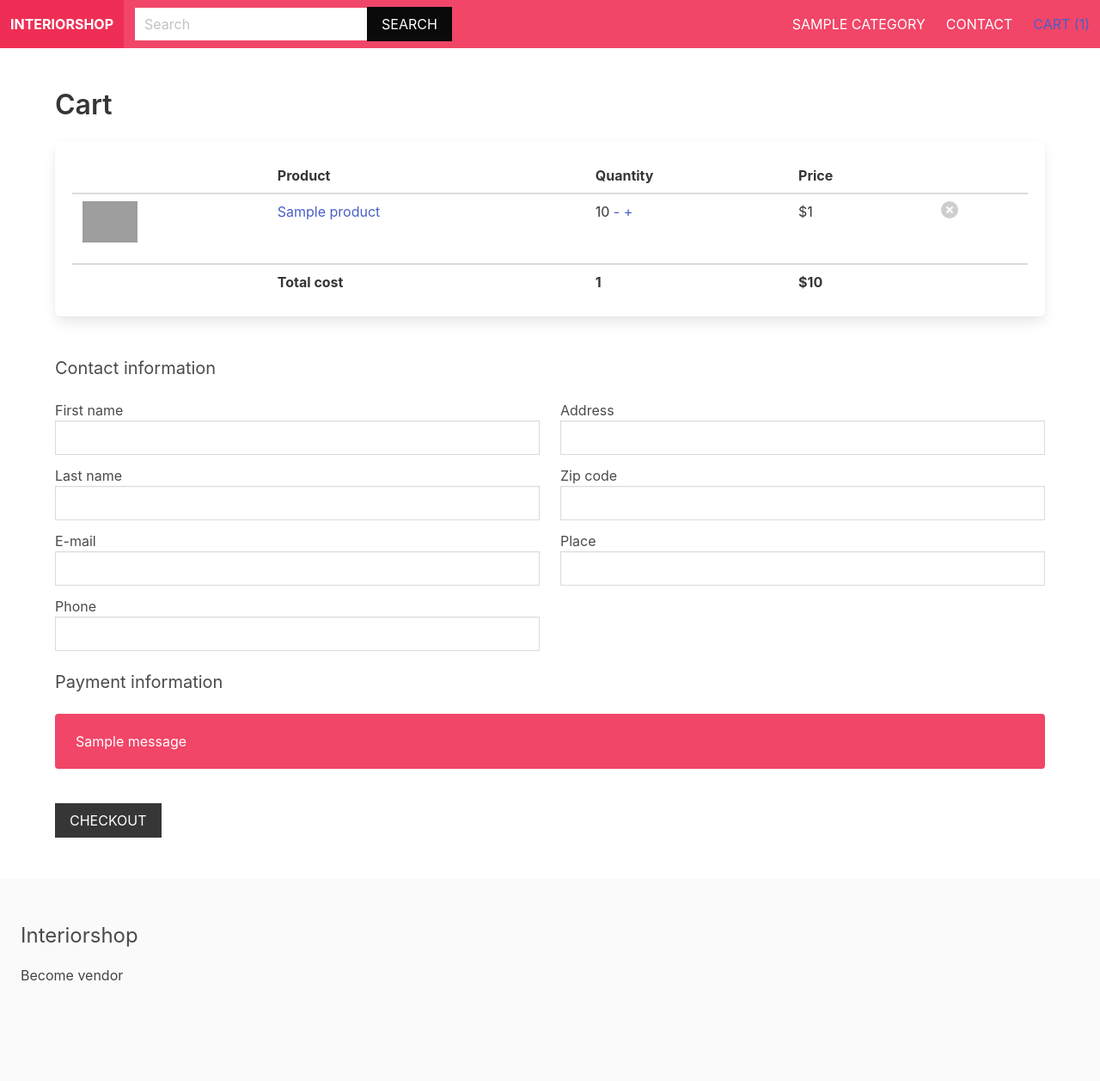
After one commit to AlexanderHiliou/e-commerce, a Django app: template apps/cart/templates/cart/cart.html in a window 1280 px wide. The commit adds this page. Shown: the whole page at 86% size. Run offline with Django 3.2, Linux system fonts and the light colour scheme; the template is opened without the code that fills it: most values are stand-ins (such as "Sample title", 1, 10 or a date in 2020); one stand-in notice (Sample message) is shown; grey boxes are pictures that could not be loaded.

Commit message:
view and template for cart

```diff
--- /dev/null
+++ b/apps/cart/context_processors.py
@@ -0,0 +1,5 @@
+from .cart import Cart
+
+
+def cart(request):
+    return {'cart': Cart(request)}
--- /dev/null
+++ b/apps/cart/templates/cart/cart.html
@@ -0,0 +1,161 @@
+{% extends 'core/base.html' %}
+
+{% block title %}Cart{% endblock %}
+
+{% block content %}
+    <h1 class="title">Cart</h1>
+
+    {% if cart %}
+        <div class="box mb-6">
+            <div class="table">
+                <table class="table is-fullwidth is-striped">
+                    <thead>
+                        <th></th>
+                        <th>Product</th>
+                        <th>Quantity</th>
+                        <th>Price</th>
+                        <th></th>
+                    </thead>
+
+                    <tbody>
+                        {% for item in cart %}
+                            <tr>
+                                <td>
+                                    <figure class="image is-64x64">
+                                        <img src="{{ item.product.get_tumbnail}}">
+                                    </figure>
+                                </td>
+                                <td>
+                                    <a href="{% url 'product' item.product.category.slug item.product.slug %}">{{ item.product.title }}</a>
+                                </td>
+                                <td>
+                                    {{ item.quantity }}
+
+                                    <a href="?change_quantity={{ item.id }}&quantity=-1">-</a>
+                                    <a href="?change_quantity={{ item.id }}&quantity=1">+</a>
+                                </td>
+                                <td>${{ item.total_price }}</td>
+                                <td><a href="?remove_from_cart={{ item.id }}" class="delete">Remove</a></td>
+                            </tr>
+                        {% endfor %}
+                    </tbody>
+
+                    <tfoot>
+                        <tr>
+                            <td></td>
+                            <td><strong>Total cost</strong></td>
+                            <td><strong>{{ cart|length}}</strong></td>
+                            <td colspan="2"><strong>${{ cart.get_total_cost }}</strong></td>
+                        </tr>
+                    </tfoot>
+                </table>
+            </div>
+        </div>
+
+        <h2 class="subtitle">Contact information</h2>
+
+        <form method="post" action="." id="payment-form">
+            {% csrf_token %}
+
+            {% if form.non_field_errors %}
+                <div class="notification is-danger">
+                    {{ form.non_field_errors}}
+                </div>
+            {% endif %}
+
+            {% if form.errors %}
+                <div class="notification is-danger">
+                    <ul>
+                        {% for field in form %}
+                            {% for error in field.errors %}
+                                <li><strong>{{ field.label }}: </strong>{{ error }}</li>
+                            {% endfor %}
+                        {% endfor %}
+                    </ul>
+                </div>
+            {% endif %}
+
+            <div class="columns">
+                <div class="column is-6">
+                    <div class="field">
+                        <label>First name</label>
+
+                        <div class="control">
+                            <input class="input" type="text" name="first_name">
+                        </div>
+                    </div>
+
+                    <div class="field">
+                        <label>Last name</label>
+
+                        <div class="control">
+                            <input class="input" type="text" name="last_name">
+                        </div>
+                    </div>
+
+                    <div class="field">
+                        <label>E-mail</label>
+
+                        <div class="control">
+                            <input class="input" type="email" name="email">
+                        </div>
+                    </div>
+
+                    <div class="field">
+                        <label>Phone</label>
+
+                        <div class="control">
+                            <input class="input" type="text" name="phone">
+                        </div>
+                    </div>
+                </div>
+
+                <div class="column is-6">
+                    <div class="field">
+                        <label>Address</label>
+
+                        <div class="control">
+                            <input class="input" type="text" name="address">
+                        </div>
+                    </div>
+
+                    <div class="field">
+                        <label>Zip code</label>
+
+                        <div class="control">
+                            <input class="input" type="text" name="zipcode">
+                        </div>
+                    </div>
+
+                    <div class="field">
+                        <label>Place</label>
+
+                        <div class="control">
+                            <input class="input" type="text" name="place">
+                        </div>
+                    </div>
+                </div>
+            </div>
+
+            <h2 class="subtitle">Payment information</h2>
+
+            <div id="card-element">
+                <!-- A Stripe Element will be inserted here -->
+            </div>
+
+            {% if messages %}
+                {% for message in messages %}
+                    <div class="notification is-danger">{{ message }}</div>
+                {% endfor %}
+            {% endif %}
+
+            <div class="field">
+                <div class="control">
+                    <button class="button is-dark mt-4 is-uppercase">Checkout</button>
+                </div>
+            </div>
+        </div>
+    {% else %}
+        <p>You don't have any products in your cart!</p>
+    {% endif %}
+{% endblock %}
--- a/apps/cart/urls.py
+++ b/apps/cart/urls.py
@@ -0,0 +1,6 @@
+from django.urls import path
+from .views import cart_detail
+
+urlpatterns = [
+    path('', cart_detail, name='cart'),
+]
--- a/apps/cart/views.py
+++ b/apps/cart/views.py
@@ -1,3 +1,5 @@
 from django.shortcuts import render
 
-# Create your views here.
+
+def cart_detail(request):
+    return render(request, 'cart/cart.html')
--- a/apps/core/templates/core/base.html
+++ b/apps/core/templates/core/base.html
@@ -40,6 +40,11 @@
                     <a href="{% url 'category' category.slug %}" class="navbar-item">{{ category.title }}</a>
                 {% endfor %}
                 <a href="{% url 'contact' %}" class="navbar-item">Contact</a>
+                <div class="navbar-item">
+                    <a href="{% url 'cart' %}" clas="button is-dark">Cart {% if cart %} ({{ cart|length }}) {% endif %}</a>
+                </div>
+
+                </div>
             </div>
         </div>
     </nav>
--- a/eccom_shop/settings.py
+++ b/eccom_shop/settings.py
@@ -78,6 +78,7 @@ TEMPLATES = [
                 'django.contrib.auth.context_processors.auth',
                 'django.contrib.messages.context_processors.messages',
                 'apps.product.context_processors.menu_category',
+                'apps.cart.context_processors.cart',
             ],
         },
     },
--- a/eccom_shop/urls.py
+++ b/eccom_shop/urls.py
@@ -20,7 +20,8 @@ from django.conf.urls.static import static
 
 urlpatterns = [
     path('admin/', admin.site.urls),
+    path('vendors/', include('apps.vendors.urls')),
+    path('cart/', include('apps.cart.urls')),
     path('', include('apps.core.urls')),
-    path('vendors/', include('apps.vendors.urls')),
     path('', include('apps.product.urls')),
 ] + static(settings.MEDIA_URL, document_root=settings.MEDIA_ROOT)
```
